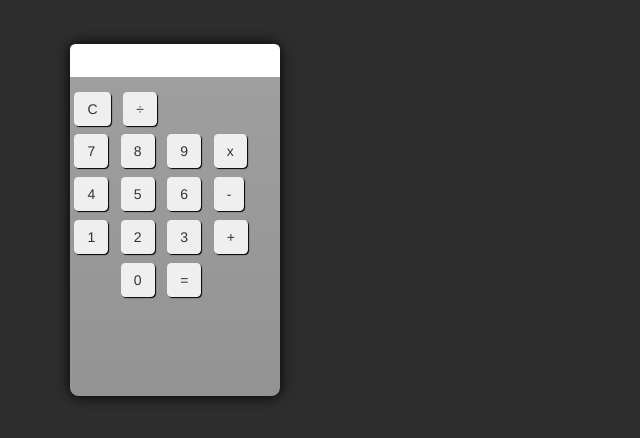
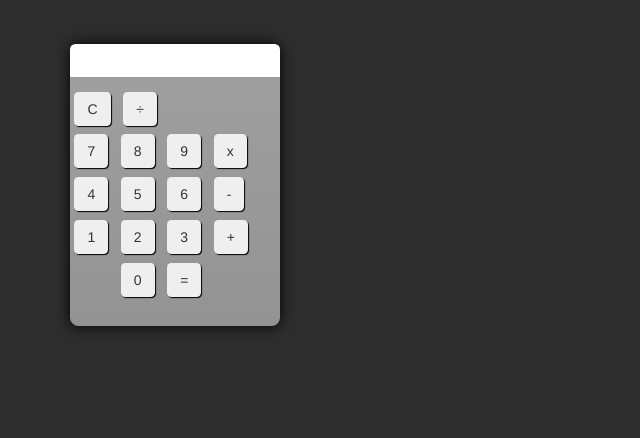
Before and after one commit to ericbastarache/Calculator, a plain HTML site: page index.html in a window 1280 px wide. Shown: the whole page, without its empty margins (0-640 px from the left). Drawn offline with nearby package versions, Linux system fonts and the light colour scheme.

Commit message:
changed calculator height

```diff
--- a/css/styles.less
+++ b/css/styles.less
@@ -11,7 +11,7 @@ body {
   border-radius: 0.625em;
   width: 15em;
   background: linear-gradient(to bottom, #A0A0A0, darken(#A0A0A0, 5%));
-  height: 25.125em;
+  height: 20.125em;
   box-shadow: 0 0 1em @black;
   .screen {
     border-top-right-radius: 0.181em;
```
Also changed, not shown: css/styles.css.
